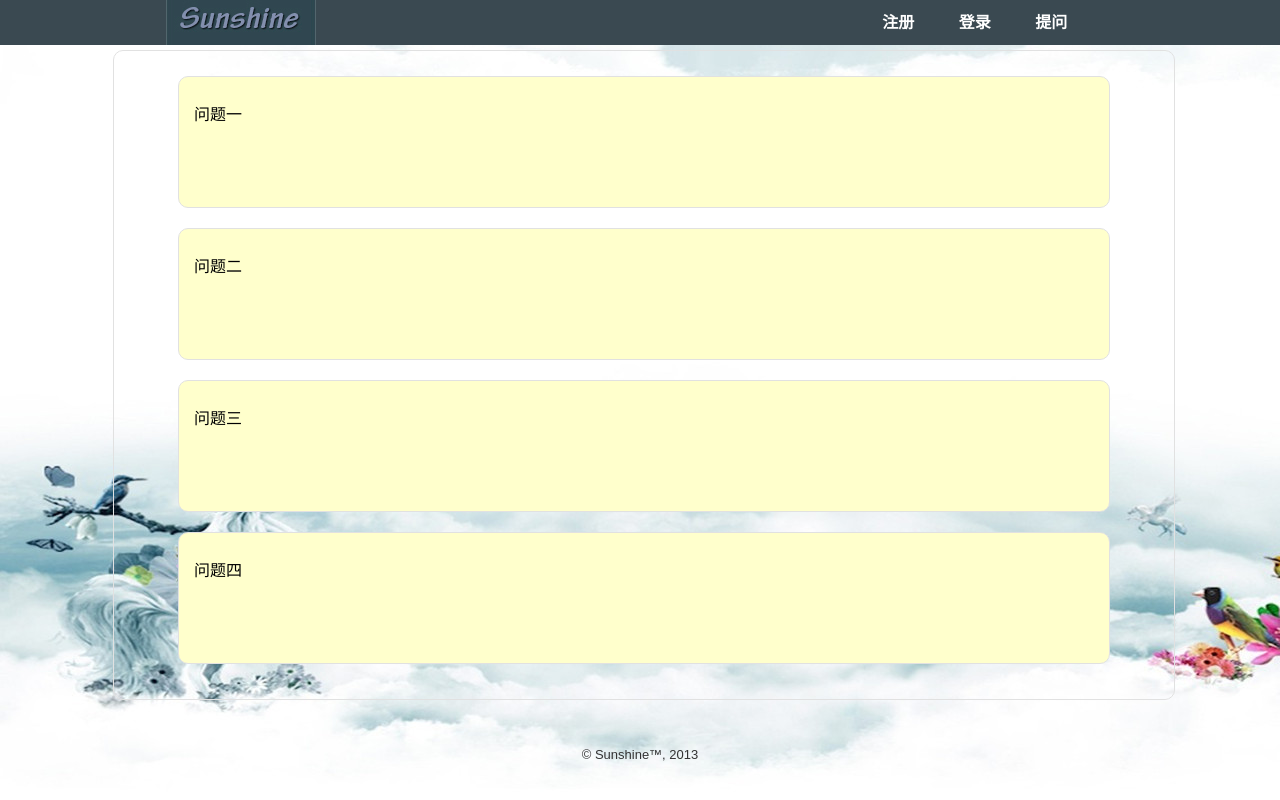
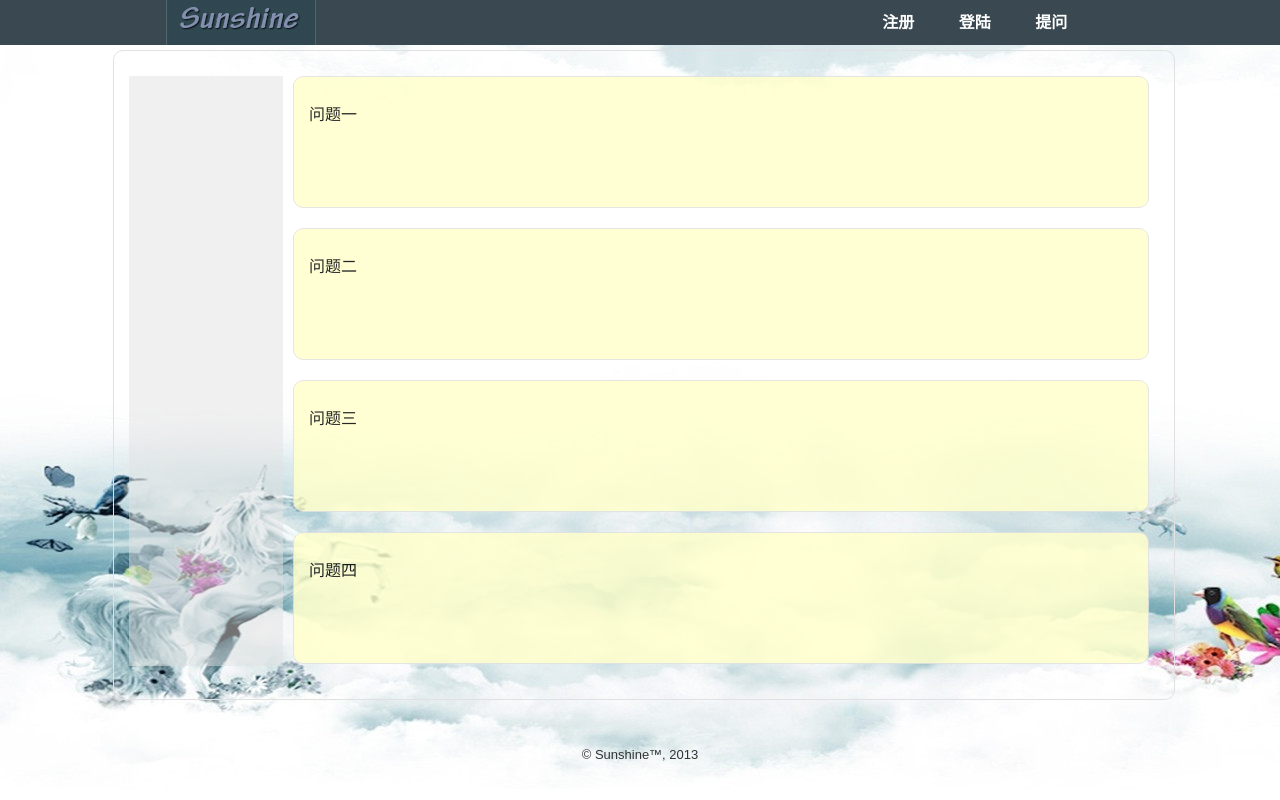
Before and after one commit to sunshinezxf/Website, a PHP site: page / in a window 1280 px wide. Run offline with PHP 8.4, Linux system fonts and the light colour scheme.

Commit message:
add side menu

```diff
--- a/css/core.css
+++ b/css/core.css
@@ -156,6 +156,7 @@ div .row {
 		color-stop(1, #ffffcc));
 	color: #000000;
 	padding: 15px;
+	opacity: 0.85;
 }
 
 .content {
@@ -163,8 +164,18 @@ div .row {
 	width: 80%;
 }
 
+.side_menu {
+	margin-top: 10px;
+	width: 15%;
+	height: 590px;
+	float: left;
+	background-color: #e1e1e1;
+	position: relative;
+	opacity: 0.5;
+}
+
 .display {
-	width: 900px;
+	width: 80%;
 	height: 100px;
 	margin-top: 10px;
 }
--- a/index.php
+++ b/index.php
@@ -23,12 +23,13 @@ session_start ();
 					<nav>
 						<ul>
 							<li><a href="./member/sign_up.php">注册</a></li>
-							<li><a href="./member/login.php">登录</a></li>
+							<li><a href="./member/login.php">登陆</a></li>
 							<li><a href="./member/ask_question.php">提问</a></li>
 						</ul>
 					</nav>
 				</div>
 				<div class="module grid-layout content">
+					<div class="side_menu"></div>
 					<div class="module display">问题一</div>
 					<div class="module display">问题二</div>
 					<div class="module display">问题三</div>
```
